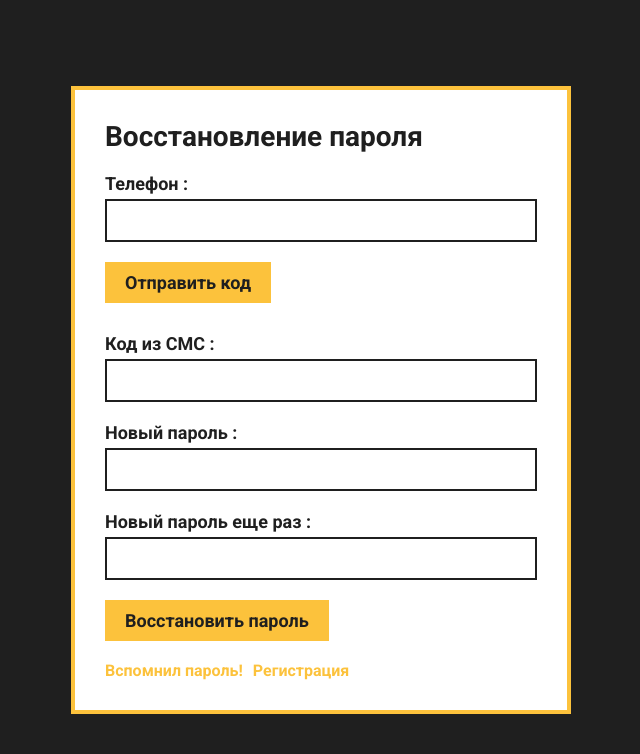
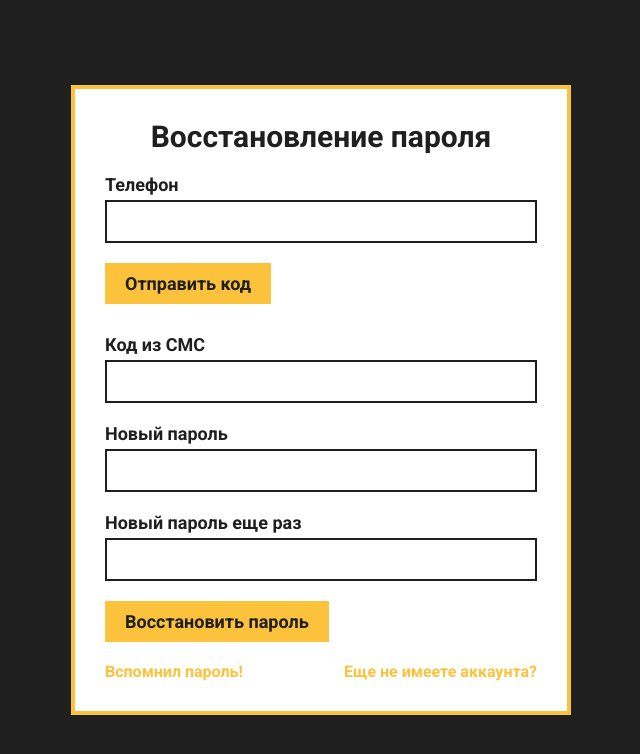
Before and after one commit to zeliboba72/auth-vue, a Vue app: page /forgot-password in a window 1280 px wide. Shown: the top 754 px of the page, without its empty margins (319-959 px from the left). Built offline with nearby package versions, Linux system fonts and the light colour scheme.

Commit message:
added adaptive

```diff
--- a/src/App.vue
+++ b/src/App.vue
@@ -16,16 +16,16 @@ export default {
 </script>
 
 <style lang="scss">
-h1,h2,h3,h4,h5 {
+body {
+  background-color: $main-color;
+}
+h1,h2 {
   color: $main-color;
+  font-size: 30px;
+  text-align: center;
+  @media screen and (max-width: $mobile) {
+    font-size: 24px;
+  }
 }
 
-body {
-  height: 100vh;
-  background-color: $main-color;
-}
-
-#app {
-  height: 100%;
-}
 </style>
--- a/src/components/AppButton.vue
+++ b/src/components/AppButton.vue
@@ -48,5 +48,10 @@ export default {
     color: $light-color;
     opacity: 0.7;
   }
+
+  @media screen and (max-width: $mobile) {
+    width: 100%;
+    font-size: 16px;
+  }
 }
 </style>
--- a/src/components/AppForm.vue
+++ b/src/components/AppForm.vue
@@ -40,12 +40,10 @@ export default {
 <style lang="scss" scoped>
 .app-form {
   width: 100%;
-  max-width: 500px;
   padding: 30px;
   border: 4px solid $secondary-color;
   background-color: $light-color;
   &__title {
-    font-size: 28px;
     margin-bottom: 20px;
   }
   &__error {
--- a/src/components/AppInput.vue
+++ b/src/components/AppInput.vue
@@ -1,7 +1,7 @@
 <template>
   <div class="app-input" :class="{error:errorMessage}">
     <label class="app-input__label">
-      <span class="app-input__label-text"><slot/>:</span>
+      <span class="app-input__label-text"><slot/></span>
       <input class="app-input__control"
              :type="type"
              :value="modelValue"
@@ -37,6 +37,9 @@ export default {
   display: flex;
   flex-direction: column;
   margin-bottom: 20px;
+  @media screen and (max-width: $mobile) {
+    margin-bottom: 10px;
+  }
   &.error &__control {
     border: 2px solid $danger-color;
   }
@@ -49,6 +52,10 @@ export default {
     font-weight: 700;
     font-size: 18px;
     margin-bottom: 5px;
+    @media screen and (max-width: $mobile) {
+      font-size: 15px;
+      margin-bottom: 2px;
+    }
   }
   &__control {
     font-size: 16px;
--- a/src/components/AppWrapper.vue
+++ b/src/components/AppWrapper.vue
@@ -12,9 +12,9 @@ export default {
 
 <style lang="scss" scoped>
 .app-wrapper {
-  height: 100%;
   display: flex;
   align-items: center;
-  justify-content: center;
+  min-height: 100vh;
+  padding: 5px;
 }
 </style>
--- a/src/pages/ForgotPasswordPage.vue
+++ b/src/pages/ForgotPasswordPage.vue
@@ -1,10 +1,11 @@
 <template>
+  <div class="forgot-password-page">
     <app-form
         title="Восстановление пароля"
         submit-text="Восстановить пароль"
         @submit="onSubmit"
     >
-    <div class="phone-wrapper">
+      <div class="forgot-password-page__sms-wrapper">
         <app-input
             v-model="phone"
             :error-message="errorMessagePhone"
@@ -12,7 +13,7 @@
         >
           Телефон
         </app-input>
-      <p class="resend-text" v-if="timer">Отправить повторно через {{ timer }} секунд</p>
+        <p class="forgot-password-page__resend-text" v-if="timer">Отправить повторно через {{ timer }} секунд</p>
         <app-button
             :disabled="disabledSendButton"
             @click="sendSms"
@@ -44,10 +45,13 @@
         Новый пароль еще раз
       </app-input>
       <template v-slot:footer>
-      <app-link class="first-link" :to="{ name: 'login-page' }">Вспомнил пароль!</app-link>
-      <app-link :to="{ name: 'register-page' }">Регистрация</app-link>
+        <div class="forgot-password-page__footer-links-wrapper">
+          <app-link class="forgot-password-page__footer-link" :to="{ name: 'login-page' }">Вспомнил пароль!</app-link>
+          <app-link class="forgot-password-page__footer-link" :to="{ name: 'register-page' }">Еще не имеете аккаунта?</app-link>
+        </div>
       </template>
     </app-form>
+  </div>
 </template>
 <script>
 import AppForm from "../components/AppForm";
@@ -209,15 +213,32 @@ export default {
 </script>
 
 <style lang="scss" scoped>
-.phone-wrapper {
+.forgot-password-page {
+  flex-grow: 1;
+  max-width: 500px;
+  margin: 0 auto;
+  &__sms-wrapper {
     margin-bottom: 30px;
   }
-.resend-text {
+  &__resend-text {
     color: $main-color;
     font-weight: 700;
     margin-bottom: 10px;
+    @media screen and (max-width: $mobile) {
+      font-size: 13px;
     }
-.first-link {
-  margin-right: 10px;
+  }
+  &__footer-links-wrapper {
+    display: flex;
+    justify-content: space-between;
+    @media screen and (max-width: $mobile) {
+      flex-direction: column;
+    }
+  }
+  &__footer-link {
+    @media screen and (max-width: $mobile) {
+      margin: 5px 0;
+    }
+  }
 }
 </style>
--- a/src/pages/LoginPage.vue
+++ b/src/pages/LoginPage.vue
@@ -1,4 +1,5 @@
 <template>
+  <div class="login-page">
     <app-form
         title="Аутентификация"
         submit-text="Войти"
@@ -19,15 +20,15 @@
       >
         Пароль
       </app-input>
-    <div class="checkbox-wrapper">
-      <app-checkbox v-model="remember">Запомнить меня</app-checkbox>
-      <app-link :to="{ name: 'forgot-password-page' }">Забыли пароль?</app-link>
+      <app-checkbox class="login-page__checkbox" v-model="remember">Запомнить меня</app-checkbox>
+      <template v-slot:footer>
+        <div class="login-page__footer-links-wrapper">
+          <app-link class="login-page__footer-link" :to="{ name: 'forgot-password-page' }">Забыли пароль?</app-link>
+          <app-link class="login-page__footer-link" :to="{ name: 'register-page' }">Еще не имеете аккаунта?</app-link>
         </div>
-    <template v-slot:footer>
-      <span class="text">Еще не имеете аккаунта? </span>
-      <app-link :to="{ name: 'register-page' }">Зарегистрироваться</app-link>
       </template>
     </app-form>
+  </div>
 </template>
 
 <script>
@@ -123,10 +124,25 @@ export default {
 </script>
 
 <style lang="scss" scoped>
-.checkbox-wrapper {
+.login-page {
+  flex-grow: 1;
+  max-width: 500px;
+  margin: 0 auto;
+  &__checkbox {
+    margin: 20px 0;
+
+  }
+  &__footer-links-wrapper {
     display: flex;
-  align-items: center;
     justify-content: space-between;
-  margin-bottom: 20px;
+    @media screen and (max-width: $mobile) {
+      flex-direction: column;
+    }
+  }
+  &__footer-link {
+    @media screen and (max-width: $mobile) {
+      margin: 5px 0;
+    }
+  }
 }
 </style>
--- a/src/pages/RegisterPage.vue
+++ b/src/pages/RegisterPage.vue
@@ -1,4 +1,5 @@
 <template>
+  <div class="register-page">
     <app-form
         title="Регистрация"
         submit-text="Зарегистрироваться"
@@ -45,6 +46,7 @@
         <app-link :to="{ name: 'login-page' }">Уже зарегистрированы?</app-link>
       </template>
     </app-form>
+  </div>
 </template>
 
 <script>
@@ -173,3 +175,11 @@ export default {
   }
 }
 </script>
+
+<style lang="scss" scoped>
+.register-page {
+  flex-grow: 1;
+  margin: 0 auto;
+  max-width: 500px;
+}
+</style>
--- a/src/pages/UserPage.vue
+++ b/src/pages/UserPage.vue
@@ -36,8 +36,10 @@ export default {
 <style lang="scss" scoped>
 
 .user-page {
+  flex-grow: 1;
   width: 100%;
   max-width: 500px;
+  margin: 0 auto;
   border: 4px solid $secondary-color;
   background-color: $light-color;
   padding: 30px;
--- a/src/styles/global.scss
+++ b/src/styles/global.scss
@@ -4,6 +4,7 @@ $secondary-color: #fcc23c;
 $danger-color: #ff5722;
 $light-color: #fff;
 $font: 'Roboto', sans-serif;
+$mobile: 460px;
 
 * {
   margin: 0;
```
Lines whose indentation alone changed are shown as unchanged.
